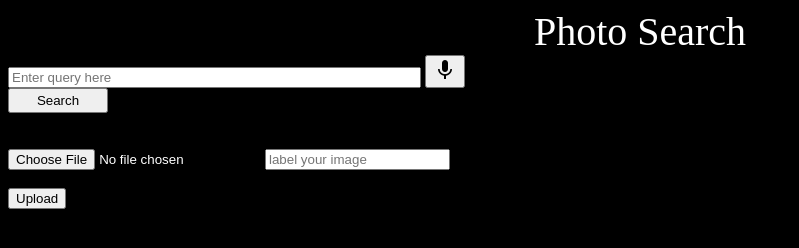
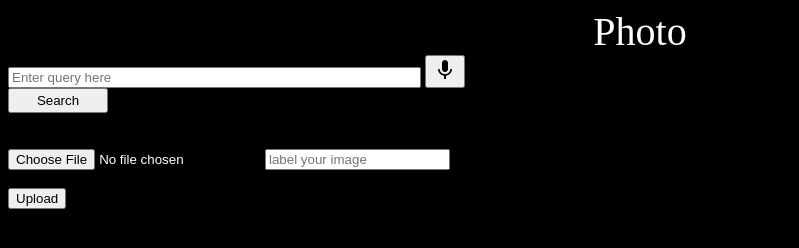
Before and after one commit to VaidishaMehta/Assignment2, a plain HTML site: page frontend/index.html in a window 1280 px wide. Shown: the whole page, without its empty margins (0-799 px from the left). Drawn offline with nearby package versions, Linux system fonts and the light colour scheme.

Commit message:
Update index.html

```diff
--- a/frontend/index.html
+++ b/frontend/index.html
@@ -35,7 +35,7 @@
     </head>
     <center>
         <header style="font-size: 40px;">
-            Photo Search
+            Photo
         </header>
     </center>
     <body style="color: white; background-color: black">
```
